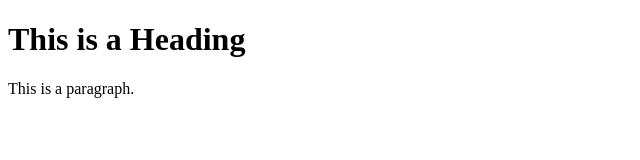
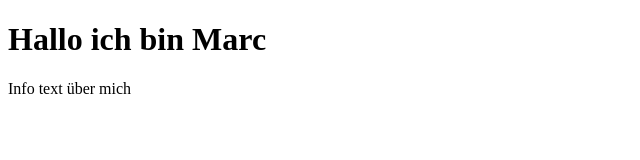
Before and after one commit to Loydpower/loydpower.github.io, a plain HTML site: page index.html in a window 1280 px wide. Shown: the whole page, without its empty margins (0-640 px from the left). Drawn offline with Linux system fonts and the light colour scheme.

Commit message:
Update index.html

```diff
--- a/index.html
+++ b/index.html
@@ -1,12 +1,12 @@
 <!DOCTYPE html>
 <html>
 <head>
-<title>Page Title</title>
+<title>Marcs POTRFOLIO</title>
 </head>
 <body>
 
-<h1>This is a Heading</h1>
-<p>This is a paragraph.</p>
+<h1>Hallo ich bin Marc</h1>
+<p>Info text über mich</p>
 
 </body>
 </html>
```
